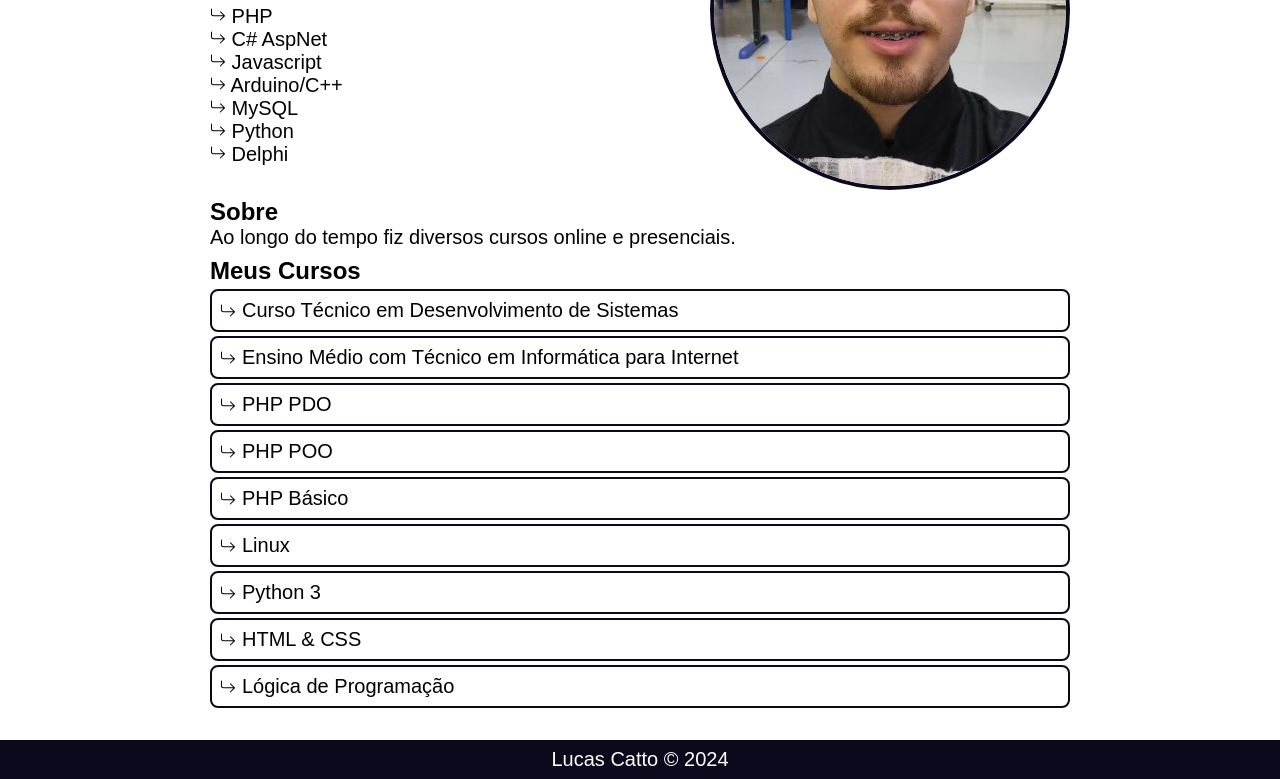
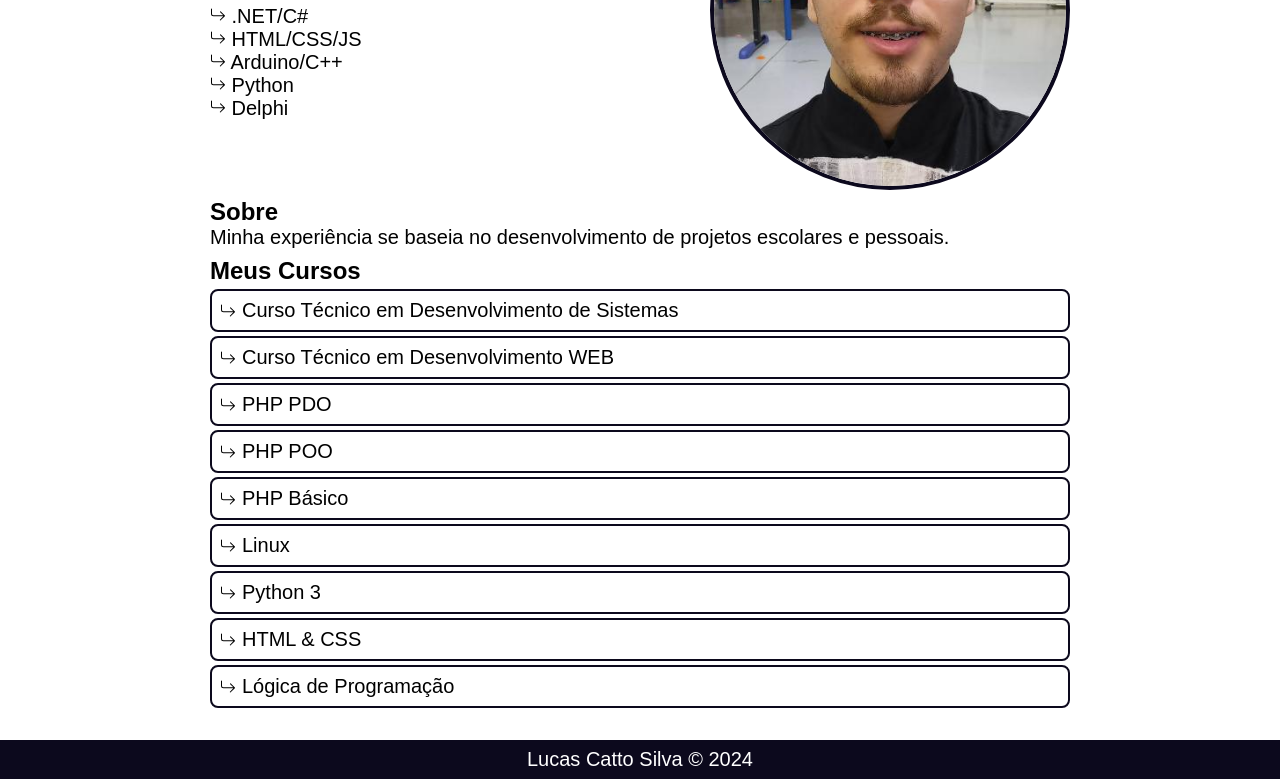
Before and after one commit to lucas-catto/lucas-catto.github.io, a plain HTML site: page index.html in a window 1280 px wide. Shown: the part 367-1146 px from the top of the page. Drawn offline with Linux system fonts and the light colour scheme; a web font is replaced by a local one.

Commit message:
Improve content.

```diff
--- a/index.html
+++ b/index.html
@@ -3,13 +3,13 @@
     <head>
         <meta charset="UTF-8">
         <meta name="viewport" content="width=device-width, initial-scale=1.0">
-        <title>Lucas Catto</title>
+        <title>Lucas Catto Silva</title>
         <link rel="stylesheet" href="./style.css">
     </head>
     <body>
         <header>
             <div class="max-width">
-                <h1>Lucas Catto</h1>
+                <h1>Lucas Catto Silva</h1>
                 <a href="https://github.com/lucas-catto/" target="_blank">Meu Github
                     <svg xmlns="http://www.w3.org/2000/svg" width="24" height="24" fill="currentColor" class="bi bi-github" viewBox="0 0 16 16">
                         <path d="M8 0C3.58 0 0 3.58 0 8c0 3.54 2.29 6.53 5.47 7.59.4.07.55-.17.55-.38 0-.19-.01-.82-.01-1.49-2.01.37-2.53-.49-2.69-.94-.09-.23-.48-.94-.82-1.13-.28-.15-.68-.52-.01-.53.63-.01 1.08.58 1.23.82.72 1.21 1.87.87 2.33.66.07-.52.28-.87.51-1.07-1.78-.2-3.64-.89-3.64-3.95 0-.87.31-1.59.82-2.15-.08-.2-.36-1.02.08-2.12 0 0 .67-.21 2.2.82.64-.18 1.32-.27 2-.27s1.36.09 2 .27c1.53-1.04 2.2-.82 2.2-.82.44 1.1.16 1.92.08 2.12.51.56.82 1.27.82 2.15 0 3.07-1.87 3.75-3.65 3.95.29.25.54.73.54 1.48 0 1.07-.01 1.93-.01 2.2 0 .21.15.46.55.38A8.01 8.01 0 0 0 16 8c0-4.42-3.58-8-8-8"/>
@@ -25,44 +25,26 @@
                     <div class="content">
                         <h2>Programador</h2>
 
-                        <p>Sou um programador Laravel, focado no desenvolvimento WEB. Também já desenvolvi projetos em outras linguagens e tecnologias, sendo projetos pessoais e atividades escolares com:</p>
+                        <p>Atualmente desenvolvo aplicações WEB com PHP, Laravel e MySQL. Também já desenvolvi projetos em outras linguagens e tecnologias, sendo:</p>
 
                         <ul>
                             <li>
                                 <svg xmlns="http://www.w3.org/2000/svg" width="16" height="16" fill="currentColor" class="bi bi-arrow-return-right" viewBox="0 0 16 16">
                                     <path fill-rule="evenodd" d="M1.5 1.5A.5.5 0 0 0 1 2v4.8a2.5 2.5 0 0 0 2.5 2.5h9.793l-3.347 3.346a.5.5 0 0 0 .708.708l4.2-4.2a.5.5 0 0 0 0-.708l-4-4a.5.5 0 0 0-.708.708L13.293 8.3H3.5A1.5 1.5 0 0 1 2 6.8V2a.5.5 0 0 0-.5-.5"/>
                                 </svg>
-                                Laravel
+                                .NET/C#
                             </li>
                             <li>
                                 <svg xmlns="http://www.w3.org/2000/svg" width="16" height="16" fill="currentColor" class="bi bi-arrow-return-right" viewBox="0 0 16 16">
                                     <path fill-rule="evenodd" d="M1.5 1.5A.5.5 0 0 0 1 2v4.8a2.5 2.5 0 0 0 2.5 2.5h9.793l-3.347 3.346a.5.5 0 0 0 .708.708l4.2-4.2a.5.5 0 0 0 0-.708l-4-4a.5.5 0 0 0-.708.708L13.293 8.3H3.5A1.5 1.5 0 0 1 2 6.8V2a.5.5 0 0 0-.5-.5"/>
                                 </svg>
-                                PHP
-                            </li>
-                            <li>
-                                <svg xmlns="http://www.w3.org/2000/svg" width="16" height="16" fill="currentColor" class="bi bi-arrow-return-right" viewBox="0 0 16 16">
-                                    <path fill-rule="evenodd" d="M1.5 1.5A.5.5 0 0 0 1 2v4.8a2.5 2.5 0 0 0 2.5 2.5h9.793l-3.347 3.346a.5.5 0 0 0 .708.708l4.2-4.2a.5.5 0 0 0 0-.708l-4-4a.5.5 0 0 0-.708.708L13.293 8.3H3.5A1.5 1.5 0 0 1 2 6.8V2a.5.5 0 0 0-.5-.5"/>
-                                </svg>
-                                C# AspNet
-                            </li>
-                            <li>
-                                <svg xmlns="http://www.w3.org/2000/svg" width="16" height="16" fill="currentColor" class="bi bi-arrow-return-right" viewBox="0 0 16 16">
-                                    <path fill-rule="evenodd" d="M1.5 1.5A.5.5 0 0 0 1 2v4.8a2.5 2.5 0 0 0 2.5 2.5h9.793l-3.347 3.346a.5.5 0 0 0 .708.708l4.2-4.2a.5.5 0 0 0 0-.708l-4-4a.5.5 0 0 0-.708.708L13.293 8.3H3.5A1.5 1.5 0 0 1 2 6.8V2a.5.5 0 0 0-.5-.5"/>
-                                </svg>
-                                Javascript
+                                HTML/CSS/JS
                             </li>
                             <li>
                                 <svg xmlns="http://www.w3.org/2000/svg" width="16" height="16" fill="currentColor" class="bi bi-arrow-return-right" viewBox="0 0 16 16">
                                     <path fill-rule="evenodd" d="M1.5 1.5A.5.5 0 0 0 1 2v4.8a2.5 2.5 0 0 0 2.5 2.5h9.793l-3.347 3.346a.5.5 0 0 0 .708.708l4.2-4.2a.5.5 0 0 0 0-.708l-4-4a.5.5 0 0 0-.708.708L13.293 8.3H3.5A1.5 1.5 0 0 1 2 6.8V2a.5.5 0 0 0-.5-.5"/>
                                 </svg>
                                 Arduino/C++
-                            </li>
-                            <li>
-                                <svg xmlns="http://www.w3.org/2000/svg" width="16" height="16" fill="currentColor" class="bi bi-arrow-return-right" viewBox="0 0 16 16">
-                                    <path fill-rule="evenodd" d="M1.5 1.5A.5.5 0 0 0 1 2v4.8a2.5 2.5 0 0 0 2.5 2.5h9.793l-3.347 3.346a.5.5 0 0 0 .708.708l4.2-4.2a.5.5 0 0 0 0-.708l-4-4a.5.5 0 0 0-.708.708L13.293 8.3H3.5A1.5 1.5 0 0 1 2 6.8V2a.5.5 0 0 0-.5-.5"/>
-                                </svg>
-                                MySQL
                             </li>
                             <li>
                                 <svg xmlns="http://www.w3.org/2000/svg" width="16" height="16" fill="currentColor" class="bi bi-arrow-return-right" viewBox="0 0 16 16">
@@ -84,7 +66,7 @@
 
                 <section id="s2">
                     <h2>Sobre</h2>
-                    <p>Ao longo do tempo fiz diversos cursos online e presenciais.</p>
+                    <p>Minha experiência se baseia no desenvolvimento de projetos escolares e pessoais.</p>
 
                     <h2>Meus Cursos</h2>
                     <ul>
@@ -105,9 +87,10 @@
                                 <svg xmlns="http://www.w3.org/2000/svg" width="16" height="16" fill="currentColor" class="bi bi-arrow-return-right" viewBox="0 0 16 16">
                                     <path fill-rule="evenodd" d="M1.5 1.5A.5.5 0 0 0 1 2v4.8a2.5 2.5 0 0 0 2.5 2.5h9.793l-3.347 3.346a.5.5 0 0 0 .708.708l4.2-4.2a.5.5 0 0 0 0-.708l-4-4a.5.5 0 0 0-.708.708L13.293 8.3H3.5A1.5 1.5 0 0 1 2 6.8V2a.5.5 0 0 0-.5-.5"/>
                                 </svg>
-                                Ensino Médio com Técnico em Informática para Internet
+                                Curso Técnico em Desenvolvimento WEB
                             </summary>
                             <hr>
+                            <p>Ensino Médio com Técnico em Informática para Internet</p>
                             <p>ETEC João Comendador Rays (Brasil)</p>
                             <p>(2022 - 2024)</p>
                         </details>
@@ -196,7 +179,7 @@
 
         <footer>
             <div class="max-width">
-                <p>Lucas Catto &copy; 2024</p>
+                <p>Lucas Catto Silva &copy; 2024</p>
             </div>
         </footer>
     </body>
```
